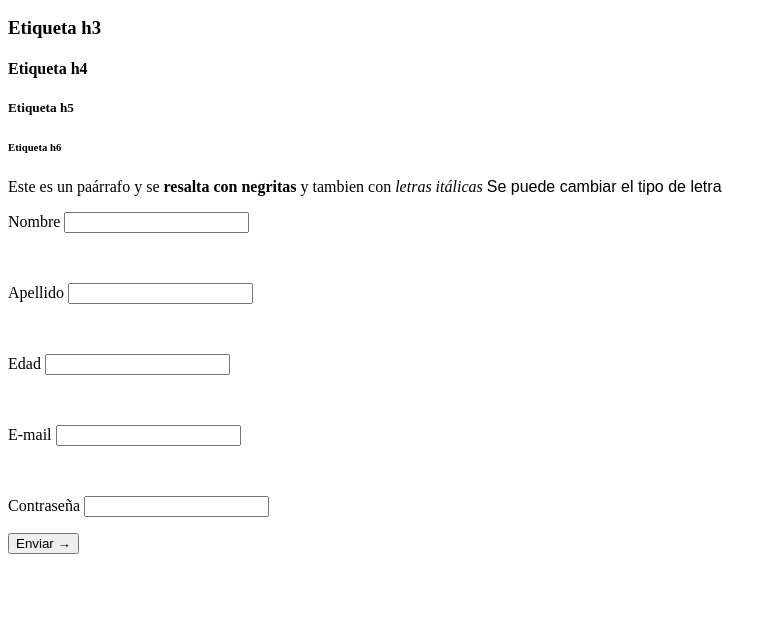
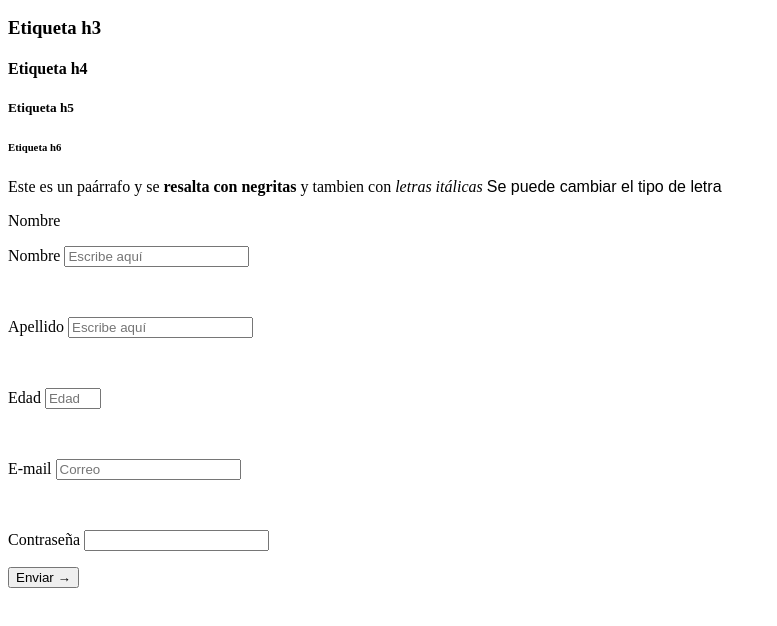
Before and after one commit to Gerardo-MU/Curso-f1-s1-Ejemplo-1, a plain HTML site: page index.html in a window 1280 px wide. Shown: the part 110-736 px from the top of the page, without its empty margins (0-777 px from the left). Drawn offline with Linux system fonts and the light colour scheme.

Commit message:
Mejora el formulario

```diff
--- a/index.html
+++ b/index.html
@@ -21,11 +21,13 @@
     <!-- <input type="text"><br> (CTRL + SHIFT + 7)-->
     <form action="miprimerformulario.php" method="GET">
 
-      <p>Nombre <input type="text" name="nombre"></p> <br>
-      <p>Apellido <input type="text" name="nombre"></p> <br>
-      <p>Edad <input type="number" name="edad"></p> <br>
-      <p>E-mail <input type="email" name="correo" ></p> <br>
-      <p>Contraseña <input type="password" name="clave"></p>
+      <label for="name">Nombre</label>
+
+      <p>Nombre     <input type="text"    id="nombre"     name="nombre"   placeholder="Escribe aquí"></p> <br>
+      <p>Apellido   <input type="text"    id="apellido"  name="apellido"  placeholder="Escribe aquí"></p> <br>
+      <p>Edad       <input type="number"  id="edad"       name="edad"     placeholder="Edad" min="0" max="99"></p> <br>
+      <p>E-mail     <input type="email"   id="correo"     name="correo"   placeholder="Correo" ></p> <br>
+      <p>Contraseña <input type="password" id="clave"     name="clave"></p>
 
       <button type="submit">Enviar &rarr; </button>
     </form>
```
